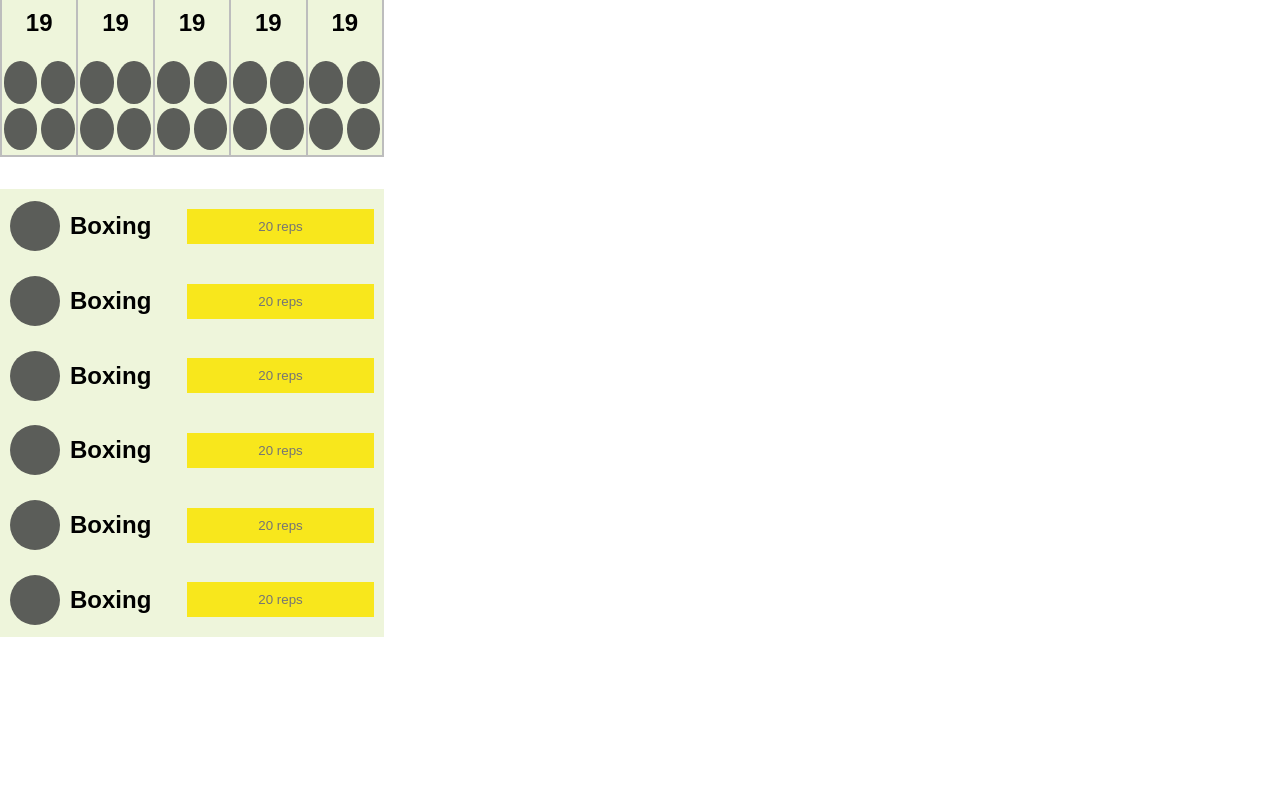
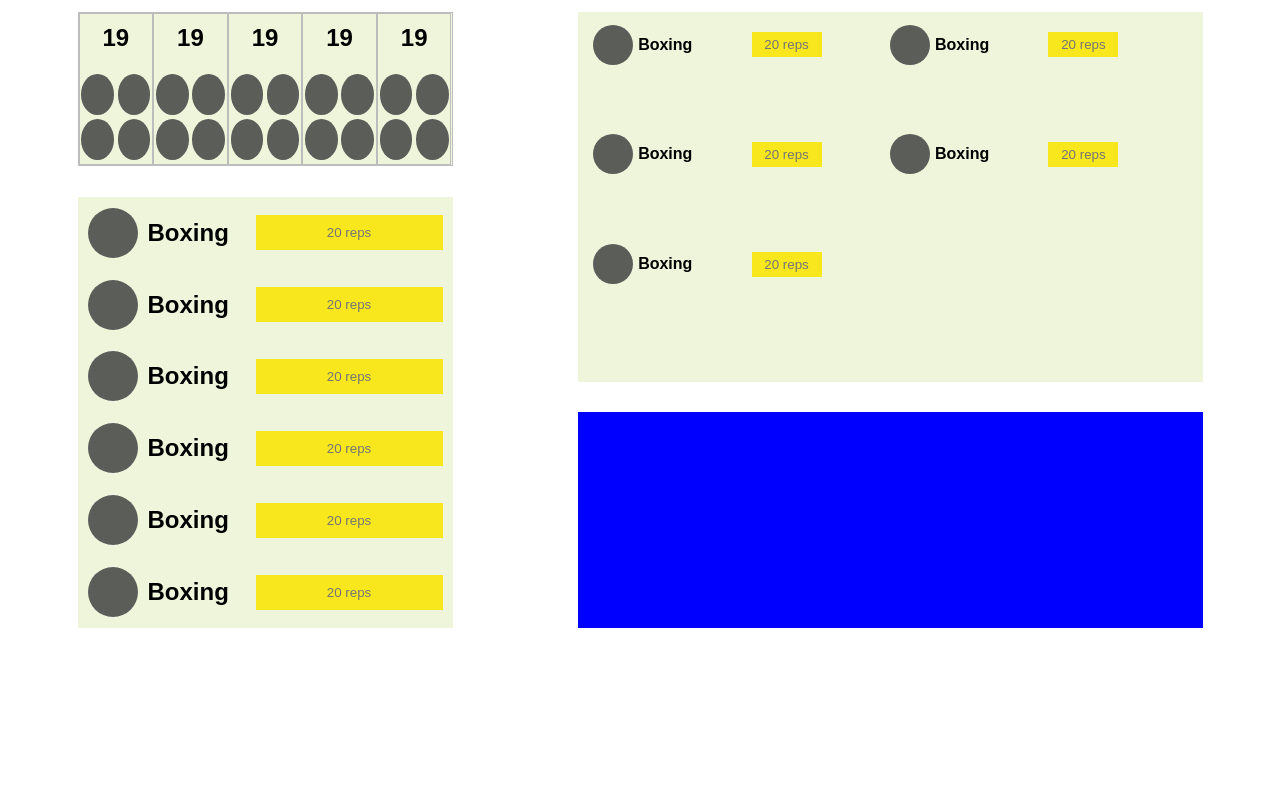
Before and after one commit to kristing40/MyFitnessTracker, a plain HTML site: page index.html in a window 1280 px wide. Shown: the part 73-869 px from the top of the page. Drawn offline with Linux system fonts and the light colour scheme.

Commit message:
some css and shit

```diff
--- a/index.html
+++ b/index.html
@@ -113,14 +113,60 @@
         </article>
       </section>
     </section>
+
+
     <section class='right-wrapper'>
       <section class='weekly'>
+        <div class="weekly-cell-wrapper">
+
+        <article class="weekly-cell">
+          <div class="weekly-cell-info">
+            <div class="weekly-cell-icon"></div>
+            <h2 class='weekly-cell-title'>Boxing</h2>
+          </div>
+          <input class="weekly-cell-input" type="text" name="" value="" placeholder="20 reps">
+        </article>
+
+        <article class="weekly-cell">
+          <div class="weekly-cell-info">
+            <div class="weekly-cell-icon"></div>
+            <h2 class='weekly-cell-title'>Boxing</h2>
+          </div>
+          <input class="weekly-cell-input" type="text" name="" value="" placeholder="20 reps">
+        </article>
+
+        <article class="weekly-cell">
+          <div class="weekly-cell-info">
+            <div class="weekly-cell-icon"></div>
+            <h2 class='weekly-cell-title'>Boxing</h2>
+          </div>
+          <input class="weekly-cell-input" type="text" name="" value="" placeholder="20 reps">
+        </article>
+
+        <article class="weekly-cell">
+          <div class="weekly-cell-info">
+            <div class="weekly-cell-icon"></div>
+            <h2 class='weekly-cell-title'>Boxing</h2>
+          </div>
+          <input class="weekly-cell-input" type="text" name="" value="" placeholder="20 reps">
+        </article>
+
+        <article class="weekly-cell">
+          <div class="weekly-cell-info">
+            <div class="weekly-cell-icon"></div>
+            <h2 class='weekly-cell-title'>Boxing</h2>
+          </div>
+          <input class="weekly-cell-input" type="text" name="" value="" placeholder="20 reps">
+        </article>
 
       </section>
       <section class='monthly'>
+      </section>
+    </div>
 
-      </section>
     </section>
+
+
   </main>
 </body>
 </html>
--- a/styles.css
+++ b/styles.css
@@ -63,8 +63,10 @@ header {
 
 main {
   display: flex;
+  justify-content: space-around;
   width: 100%;
   height: 100vh;
+  padding: 15px;
 }
 
 .left-wrapper {
@@ -152,3 +154,71 @@ main {
   background-color: #f8e71c;
   border: none;
 }
+
+.right-wrapper {
+  display: flex;
+  flex-direction: column;
+  justify-content: space-between;
+  width: 50%;
+  height: 80%;
+  background-color: #fff;
+}
+
+.weekly {
+  height: 60%;
+  width: 100%;
+  background-color: #eef5db;
+  padding: 20px 0;
+}
+
+
+.weekly-cell-wrapper {
+  display: flex;
+  flex-wrap: wrap;
+  margin: 0 auto;
+  width: 95%;
+  height: 100%;
+}
+
+.monthly {
+  height: 35%;
+  width: 100%;
+  background-color: blue;
+}
+
+.weekly-cell {
+  display: flex;
+  align-items: center;
+  width: 50%;
+  height: 25px;
+  /*margin-left: 10px;*/
+  /*margin: 0 15px;*/
+}
+
+.weekly-cell-icon {
+  width: 40px;
+  height: 40px;
+  border-radius: 50%;
+  background-color: #5b5d59;
+}
+
+.weekly-cell-title {
+  font-size: 16px;
+  margin: 0 5px;
+}
+
+.weekly-cell-input {
+  /*margin-right: 5px;*/
+  padding: 5px;
+  text-align: center;
+  background-color: #f8e71c;
+  border: none;
+  width: 70px;
+}
+
+.weekly-cell-info {
+  display: flex;
+  align-items: center;
+  width: 50%;
+  margin-right: 10px;
+}
```
